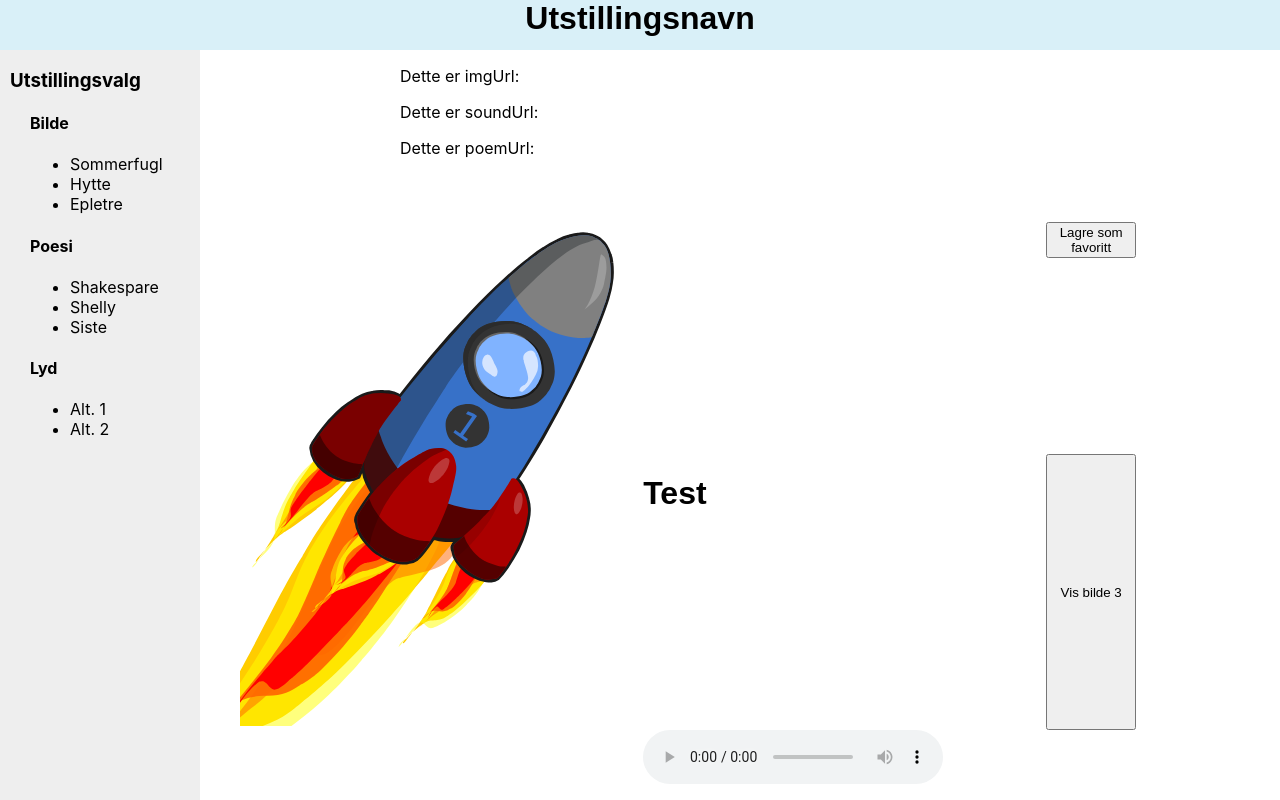
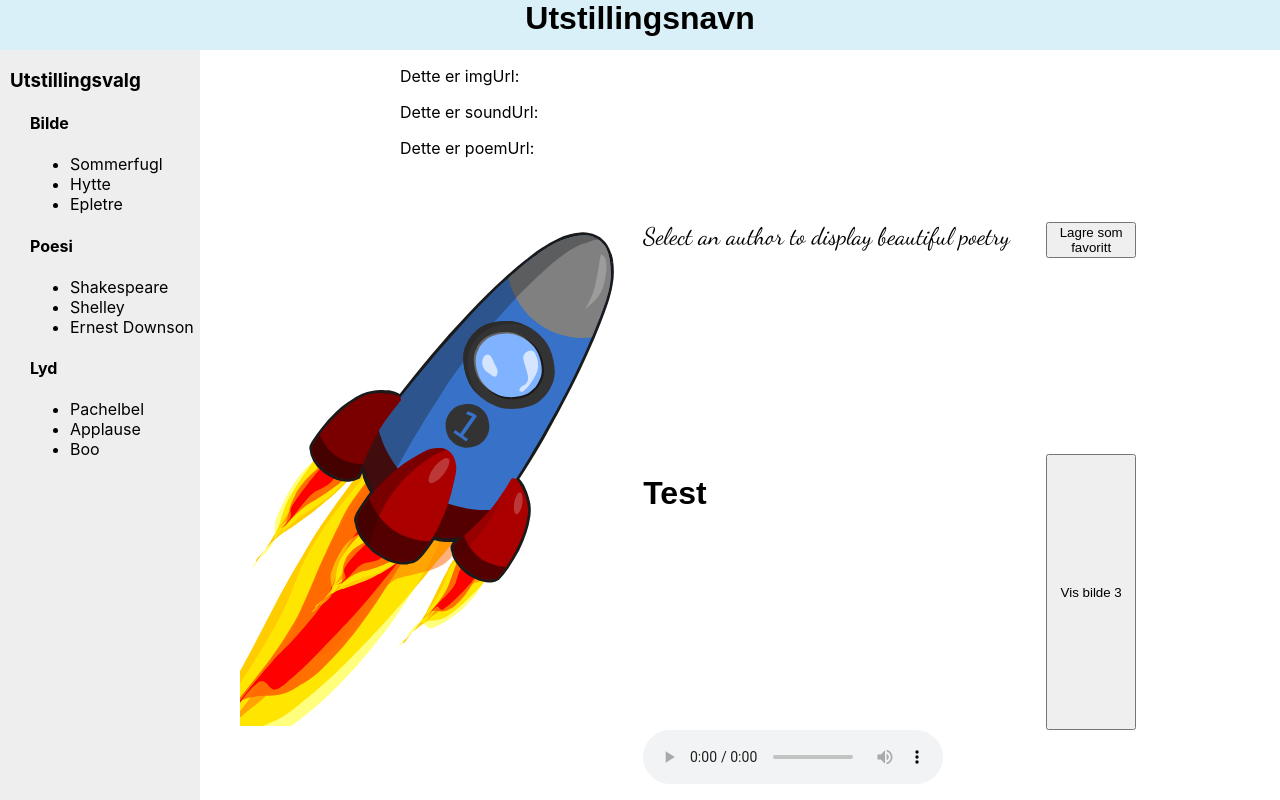
Before and after one commit to SimenSverdrup/Webutvikling-prosjekt2, a React (Create React App) app: page / in a window 1280 px wide. Built offline with nearby package versions, Linux system fonts and the light colour scheme.

Commit message:
ryddet opp i Poetry + musikk funker nesten

```diff
--- a/src/components/GridContainer.tsx
+++ b/src/components/GridContainer.tsx
@@ -1,7 +1,7 @@
 import React, { useState } from 'react';
 import GridSvg from './GridSvg';
 import Music from './Music';
-import Poetry from "./Poetry";
+import Poetry from './Poetry';
 import Gallery from './Gallery';
 import GridFavourite from './GridFavourite';
 
@@ -20,7 +20,6 @@ export default function GridContainer() {
             <button onClick={() => setImgChoice(3)}>Vis bilde 3</button>
             <GridFavourite />
             <Music />
-
         </div>
     )
 }
--- a/src/components/Music.tsx
+++ b/src/components/Music.tsx
@@ -1,49 +1,23 @@
 import React from 'react';
+import { GalleryContext } from '../context/GalleryContext';
 
-enum Sound {
-    Canon,
-    Boo,
-    Applause
+
+const Music = () => {
+    const { soundProvider }  = React.useContext(GalleryContext)!;
+    const [data, setData ] = React.useState("../assets/Canon.mp3");
+
+    React.useEffect( () => {
+        setData(soundProvider.soundUrl);
+        console.log(data);
+    },[soundProvider])
+
+    return(<div id="grid_sound">
+        <audio controls>
+            <source src={data} type="audio/mp3"/>
+            Your browser does not support the audio element.
+        </audio>
+    </div>);
 }
 
-class Music extends React.Component {
-    state = {
-        play: false,
-        sound: Sound.Canon
-    }
-
-    canonPath = require("../assets/Canon.mp3");
-    applausePath = require("../assets/applause6.mp3");
-    booPath = require("../assets/applause6.mp3");
-
-    path = this.canonPath;
-
-    componentDidMount() {
-        switch(this.state.sound) {
-            case Sound.Canon:
-                this.path = this.canonPath;
-                break;
-            case Sound.Applause:
-                this.path = this.applausePath;
-                break;
-            case Sound.Boo:
-                this.path = this.booPath;
-                break;
-        }
-        console.log(this.path);
-    }
-
-
-    render() {
-        return (
-            <div id="grid_sound">
-                <audio controls>
-                    <source src={this.path} type="audio/mp3"/>
-                    Your browser does not support the audio element.
-                </audio>
-            </div>
-        );
-    }
-}
 
 export default Music;
--- a/src/components/Poetry.tsx
+++ b/src/components/Poetry.tsx
@@ -1,73 +1,12 @@
 import './Poetry.css';
 import * as React from "react";
 import { GalleryContext } from '../context/GalleryContext';
-import { threadId } from 'worker_threads';
-
-let downson = 'https://poetrydb.org/author/Ernest%20Dowson/lines.json';
-let shelley = 'https://poetrydb.org/title/Ozymandias/lines.json';
-let shakespeare = 'https://poetrydb.org/author/Shakespeare/lines.json';
-
-
-interface IState {
-    data : [{lines: [string]}];
-    isLoaded : boolean,
-    url : any
-}
-
-/*
-class Poetry extends React.Component<any, IState> {
-    static contextType = GalleryContext;
-    context!: React.ContextType<typeof GalleryContext>;
-
-    constructor(props : any) {
-        super(props)
-        this.state = {
-            data : [{lines: [""]}],
-            isLoaded : false,
-            url: ""
-        };
-    }
-
-
-
-
-    componentDidMount() {
-
-        fetch(this.state.url)
-            .then(response => {
-                return response.json();
-            })
-            .then(
-                (json) => {
-                    this.setState({ data : json, isLoaded : true})
-                },
-                () => {
-                    this.setState({data : [{lines: ["An error occured while fetching poetry"]}], isLoaded : true})
-                }
-                );
-    }
-
-
-
-
-    render() {
-        const {poemUrl,setPoemUrl } = this.context.poemProvider!;
-        console.log(url)
-        this.setState({url: this.context.poemProvider.poemUrl })
-        // Endre tall i slice for å få med flere linjer i diktet
-        return(
-            <div id="poem">
-                {console.log(this.state.url)}
-                {this.state.data[0].lines?.slice(0, 7).map((line, index) => <p key={index}>{ line }</p>) ?? ["Empty"]}
-            </div>
-        );
-    }
-}*/
 
 
 const Poetry = () => {
     const { poemProvider }  = React.useContext(GalleryContext)!;
-    const [data, setData ] = React.useState(null);
+    const [data, setData ] = React.useState("Select an author to display beautiful poetry");
+
 
     React.useEffect( () => {
         fetch(poemProvider.poemUrl)
@@ -76,16 +15,17 @@ const Poetry = () => {
             })
             .then(
                 (json) => {
+                    // Endre tall i slice for å få med flere linjer i diktet
                     setData(json[0].lines?.slice(0, 7).join("\n"))
-                },
-                () => {
-                    console.log("fail")
-                }
-                );
+                }).catch(err => {
+                    console.log(err);
+        });
     },[poemProvider])
-    return<div id="poem">
-        {data}
-        </div>
+
+    return(<div id="poem">
+            {data}
+            </div>
+    )
 }
 
 
--- a/src/components/Sidebar.tsx
+++ b/src/components/Sidebar.tsx
@@ -1,6 +1,7 @@
 import React, { useContext } from 'react';
 import { GalleryContext } from '../context/GalleryContext';
 import ListElement from './ListElement';
+
 
 export default function Sidebar() {
     // han sa jeg skulle ha fuksjon inni funksjon (altså at det som er kommentert her
@@ -27,14 +28,15 @@ export default function Sidebar() {
             </ul>
             <h4>Poesi</h4>
             <ul>
-                <ListElement text={'Shakespare '} setter={poemProvider.setPoemUrl} url={"https://poetrydb.org/author/Shakespeare/lines.json"}/>
-                <ListElement text={'Shelly'} setter={poemProvider.setPoemUrl} url={"https://poetrydb.org/title/Ozymandias/lines.json"} />
-                <ListElement text={'Siste'} setter={poemProvider.setPoemUrl} url={"https://poetrydb.org/author/Ernest%20Dowson/lines.json"}/>
+                <ListElement text={'Shakespeare'} setter={poemProvider.setPoemUrl} url={"https://poetrydb.org/author/Shakespeare/lines.json"}/>
+                <ListElement text={'Shelley'} setter={poemProvider.setPoemUrl} url={"https://poetrydb.org/title/Ozymandias/lines.json"} />
+                <ListElement text={'Ernest Downson'} setter={poemProvider.setPoemUrl} url={"https://poetrydb.org/author/Ernest%20Dowson/lines.json"}/>
             </ul>
             <h4>Lyd</h4>
             <ul>
-                <ListElement text={'Alt. 1'} setter={soundProvider.setSoundUrl} url={""}/>
-                <ListElement text={'Alt. 2'} setter={soundProvider.setSoundUrl} url={""}/>
+                <ListElement text={'Pachelbel'} setter={soundProvider.setSoundUrl} url={"../assets/Canon.mp3"}/>
+                <ListElement text={'Applause'} setter={soundProvider.setSoundUrl} url={"../assets/applause6.mp3"}/>
+                <ListElement text={'Boo'} setter={soundProvider.setSoundUrl} url={"../assets/boohiss.mp3"}/>
             </ul>
 
         </div>
```
Also changed, not shown: timeføring/timeliste simen.txt.
